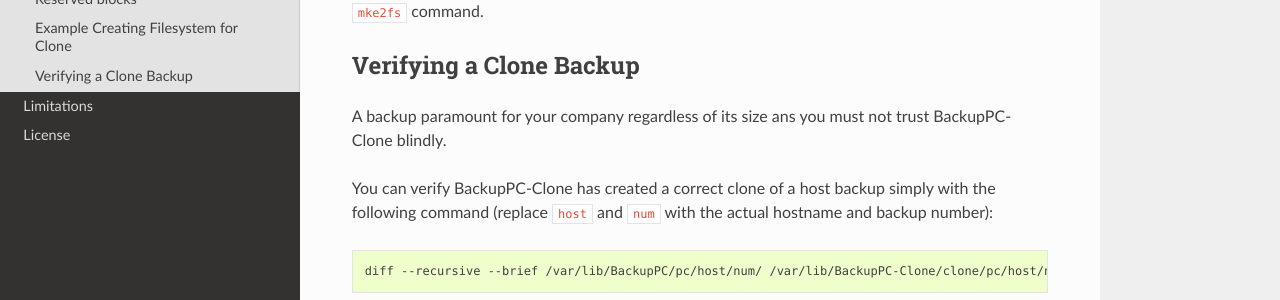
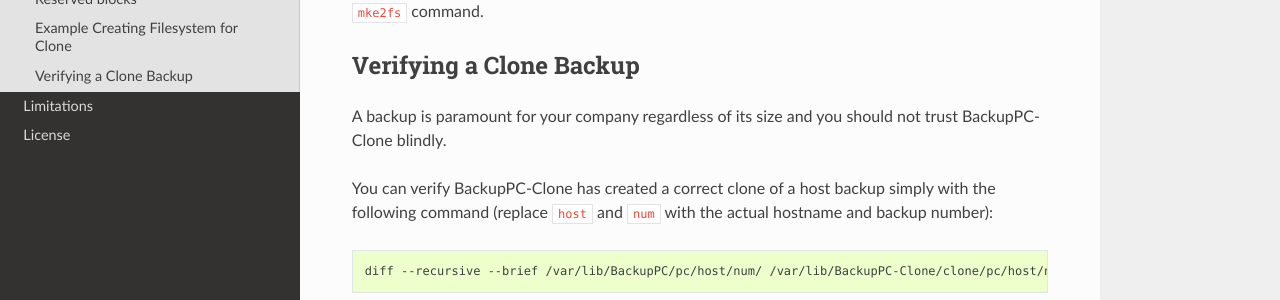
Before and after one commit to SetBased/BackupPC-Clone, a Sphinx documentation site: the page built from docs/miscellaneous.rst, in a window 1280 px wide and 900 px high, scrolled down 1168 px. Shown: the part 303-603 px from the top of the window. Built offline with Sphinx 7.4.7 and the Read the Docs theme 2.0.0, drawn with Linux system fonts in a browser that asks for light colours.

Commit message:
Fix typo.

```diff
--- a/docs/miscellaneous.rst
+++ b/docs/miscellaneous.rst
@@ -74,7 +74,7 @@
 Verifying a Clone Backup
 ------------------------
 
-A backup paramount for your company regardless of its size ans you must not trust BackupPC-Clone blindly.
+A backup is paramount for your company regardless of its size and you should not trust BackupPC-Clone blindly.
 
 You can verify BackupPC-Clone has created a correct clone of a host backup simply with the following command (replace
 ``host`` and ``num`` with the actual hostname and backup number):
```
